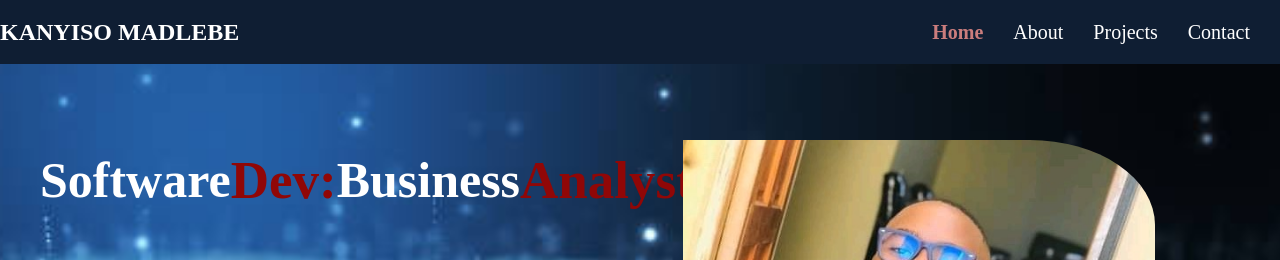
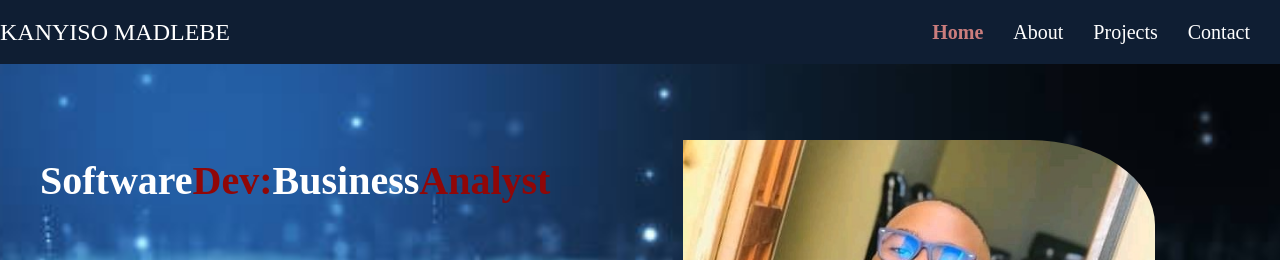
Before and after one commit to Kanyiso-Madlebe/vite-test, a React (Vite) app: page / in a window 1280 px wide. Shown: the top 260 px of the page. Built offline with nearby package versions, Linux system fonts and the light colour scheme.

Commit message:
modified:   src/style/projects.css

```diff
--- a/src/style/Navbar.css
+++ b/src/style/Navbar.css
@@ -33,7 +33,7 @@ a {
 
 .nav__brand {
     text-transform: uppercase;
-    font-weight: bold;
+    font-weight: 10px;
     margin-right: 75vh; /* Move the brand to the left */
     font-size: 24px; /* Add font size */
 }
--- a/src/style/about.css
+++ b/src/style/about.css
@@ -85,6 +85,7 @@ font-weight: bold;
 padding: 13px 30px;
 border-radius: 20px;
 transition: 0.4s;
+size: 30px;
 }
 
 button:hover {
--- a/src/style/home.css
+++ b/src/style/home.css
@@ -61,14 +61,14 @@
 .white-text {
   color: #fff;
   font-family: Poppins;
-  font-size: 5rem;
+  font-size: 4rem;
   font-weight: 700;
 }
 
 .red-text {
   color: #900707;
   font-family: Poppins;
-  font-size: 53px;
+  font-size: 4rem;
   font-weight: 700;
   margin: 0;
 }
--- a/src/style/projects.css
+++ b/src/style/projects.css
@@ -39,7 +39,7 @@
 
 .cards {
   display: grid;
-  grid-template-columns: repeat(auto-fit, minmax(400px, 1fr));
+  grid-template-columns: repeat(auto-fit, minmax(200px, 1fr));
   padding: 20px;
   grid-gap: 40px;
 }
```
